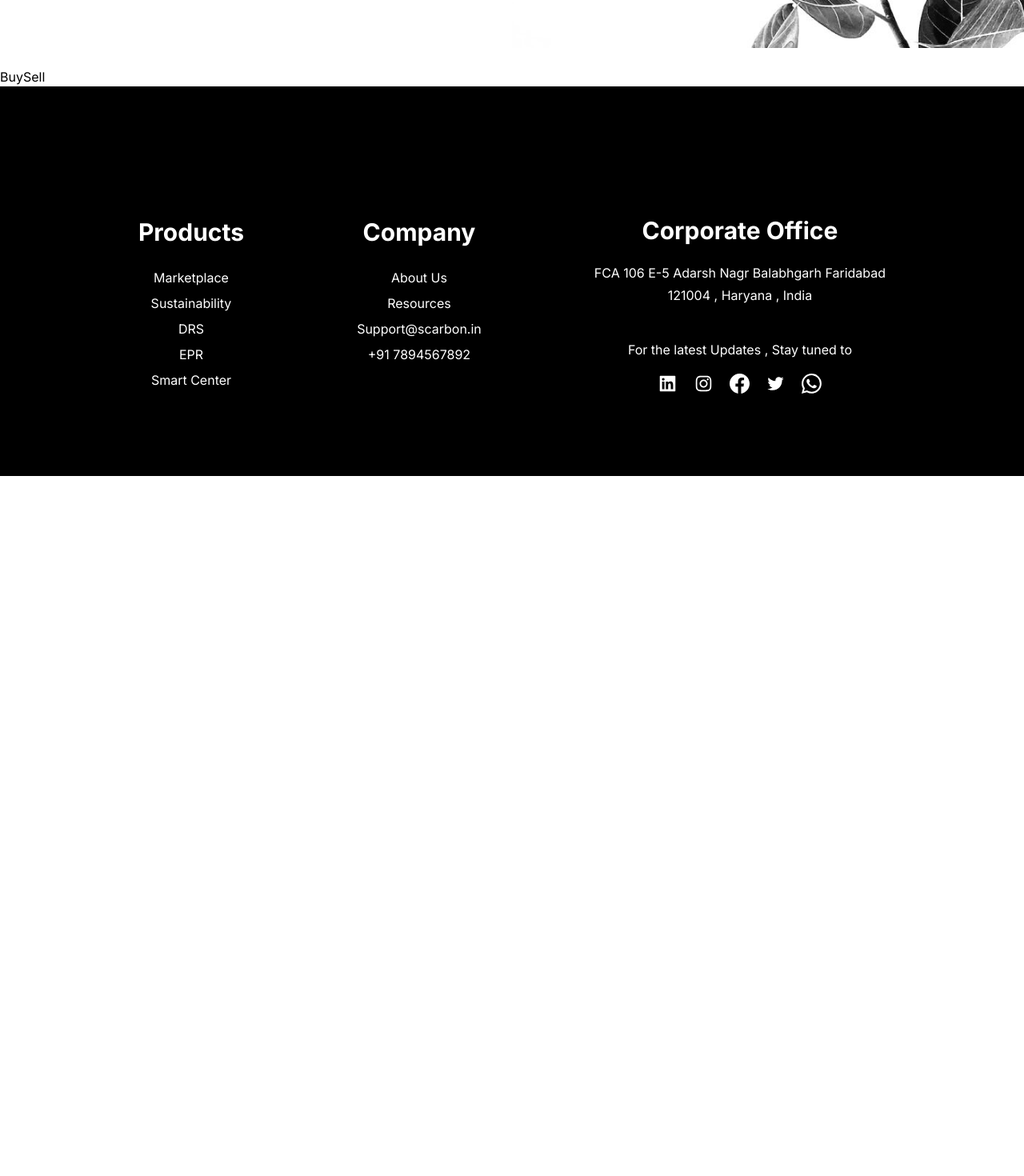
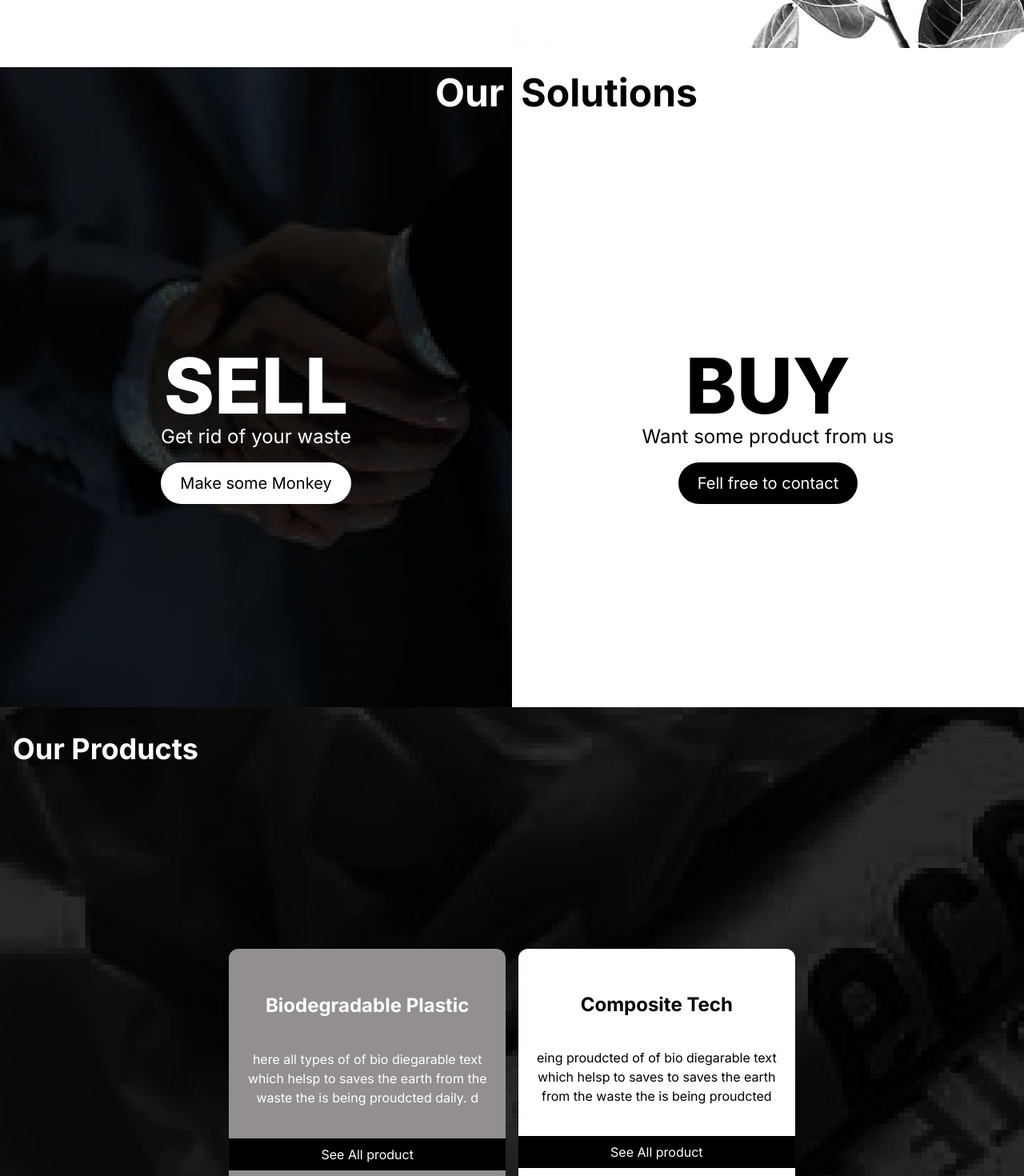
Before and after one commit to theMitocondria/vaibhav-frontend, a Next.js app: page / in a window 1280 px wide. Shown: the part 740-2210 px from the top of the page at 80% size. Before the commit the page ends 1335 px from the top, so only its background shows below. Built offline with nearby package versions, Linux system fonts and the light colour scheme.

Commit message:
blog buy sell produts done

```diff
--- /dev/null
+++ b/app/blog/page.js
@@ -0,0 +1,14 @@
+import Blog from '@/component/Blog'
+import Footer from '@/component/Footer'
+import Navbar from '@/component/Navbar'
+import React from 'react'
+
+export default function page() {
+  return (
+    <div>
+        <Navbar />
+        <Blog />
+        <Footer />
+    </div>
+  )
+}
--- a/app/page.js
+++ b/app/page.js
@@ -2,6 +2,7 @@ import BuySell from "@/component/BuySell";
 import Footer from "@/component/Footer";
 import Landing from "@/component/Landing";
 import Navbar from "@/component/Navbar";
+import OurProducts from "@/component/OurProducts";
 
 
 
@@ -11,6 +12,7 @@ export default function Home() {
      <Navbar/>
      <Landing/>
     <BuySell />
+    <OurProducts />
      <Footer />
 
    </div>
--- /dev/null
+++ b/component/Blog.js
@@ -0,0 +1,33 @@
+import React from 'react'
+import Navbar from './Navbar'
+import BlogCard from './BlogCard'
+
+export default function Blog() {
+  return (
+    <div className=' bg-zinc-50'>
+        {/* <Navbar /> */}
+        <div className='flex flex-col items-center text-xl sm:text-3xl md:text-4xl  font-bold lg:text-5xl'>
+            <p className='p-2 mt-8'>For sustainability, waste management</p>
+            <p className='p-2'>and industry updates....</p>
+            <p className='p-2'>be with us.</p>
+        </div>
+
+        <div className='flex flex-wrap justify-center  pb-8'>
+            <BlogCard />
+            <BlogCard />
+            <BlogCard />
+            <BlogCard />
+            <BlogCard />
+            <BlogCard />
+            <BlogCard />
+            <BlogCard />
+            <BlogCard />
+            <BlogCard />
+            <BlogCard />
+            <BlogCard />
+
+
+        </div>
+    </div>
+  )
+}
--- /dev/null
+++ b/component/BlogCard.js
@@ -0,0 +1,14 @@
+import Image from 'next/image'
+import React from 'react'
+
+
+export default function BlogCard() {
+  return (
+    <button className='w-96 shadow-md rounded-xl bg-white m-4'>
+        <Image className='rounded-xl' width={500} height={500} alt="pickt" src="/products.png" />
+        <p className='mt-2 px-4 font-bold text-lg mb-1'>This is and a very  for all of this good tile title</p>
+        <p>this is the small desction fot eh dest and soemthigna ll aoubt it in just 2 5o 5 odfsa...</p>
+        <button className='text-blue-500'>Read More...</button>
+    </button>
+  )
+}
--- a/component/BuySell.js
+++ b/component/BuySell.js
@@ -1,7 +1,34 @@
-import React from 'react'
+import React from "react";
 
 export default function BuySell() {
   return (
-    <div>BuySell</div>
-  )
+    <div>
+      <div className="flex sm:flex-row flex-col ">
+        <div className="bg-hello bg-no-repeat bg-cover  sm:h-screen sm:w-[50%]">
+          <div>
+            <p className="text-white sm:hidden text-2xl text-center "> Our Solution</p>
+            <p className=" hidden sm:block relative text-2xl  font-bold  text-white top-2 md:text-5xl lg:left-[80%]  md:left-[77%] xl:left-[85%] sm:left-[84%]">Our</p>
+          </div>
+
+          <div className="flex flex-col  h-screen justify-center items-center">
+            <p className=" text-8xl font-extrabold text-white">SELL</p>
+            <p className="text-white text-2xl">Get rid of your waste</p>
+            <button className="bg-white mt-4 px-6 py-3 text-xl rounded-full">Make some Monkey</button>
+          </div>
+        </div>
+        <div className="bg-white sm:h-screen sm:w-[50%]">
+          <div>
+          {/* <p className="top-1 md:text-5xl md:left-[86%]">Our</p> */}
+            <p className=" hidden sm:block relative text-2xl font-bold  md:text-5xl text-black top-2 left-0">&nbsp;Solutions</p>
+          </div>
+
+          <div className="flex flex-col  h-screen justify-center items-center">
+            <p className=" text-8xl font-extrabold text-black">BUY</p>
+            <p className="text-black text-2xl">Want some product from us</p>
+            <button className="bg-black text-white mt-4 px-6 py-3 text-xl rounded-full">Fell free to contact</button>
+          </div>
+        </div>
+      </div>
+    </div>
+  );
 }
--- /dev/null
+++ b/component/OurProducts.js
@@ -0,0 +1,36 @@
+import React from 'react'
+
+export default function OurProducts() {
+  return (
+    <div className='bg-products h-screen'>
+
+        <p className='text-white  font-bold pt-8 pl-4 text-4xl'>Our Products</p>
+
+        <div className=' flex-col sm:flex-row flex justify-center items-center h-full' >
+            <button className='sm:w-[27%]  sm:h-[40%] w-[60%] mb-5 h-[40%] sm:hover:h-[55%]  transition-all duration-500  mr-2 rounded-xl sm:rounded-l-xl flex flex-col items-center justify-evenly bg-gray'>
+                <p className='text-white text-center text-2xl font-bold mt-4 '>Biodegradable Plastic</p>
+                <p className='text-white text-center mx-4'>
+                    here all types of of bio diegarable text which helsp to saves the earth from the waste the is being proudcted daily.
+            d
+
+                </p>
+                <p className='bg-black text-white py-2 mb-1  w-full'>
+                    See All product
+                </p>
+            </button>
+            <button className='sm:w-[27%]  sm:h-[40%] w-[60%] h-[40%] mb-5  ml-2 text-center sm:hover:h-[55%] transition-all duration-500 rounded-xl sm:rounded-r-xl flex flex-col items-center justify-evenly bg-white'>
+                <p  className='mt-4 text-2xl font-bold '>Composite Tech</p>
+                <p className='text-center mx-4'>
+                   eing proudcted
+                    of of bio diegarable text which helsp to saves  to saves the earth from the waste the is being proudcted
+
+                </p>
+                <p className='bg-black text-white mb-2 py-2 w-full'>
+                    See All product
+                </p>
+            </button>
+        </div>
+
+    </div>
+  )
+}
--- a/tailwind.config.js
+++ b/tailwind.config.js
@@ -11,7 +11,10 @@ module.exports = {
     extend: {
 
       backgroundImage: {
-        'leafs': "url(/leaf.png)"
+        'leafs': "url(/leaf.png)",
+        'hello':"url(/hello.png)",
+        'products':"url(/products.png)",
+        "bioplastic":"url(/biodegrableplastic.png)"
 
       },
       colors : {
```
Also changed, not shown: component/Landing.js (line endings or trailing spaces), public/hello.png (added), public/products.png (added).
